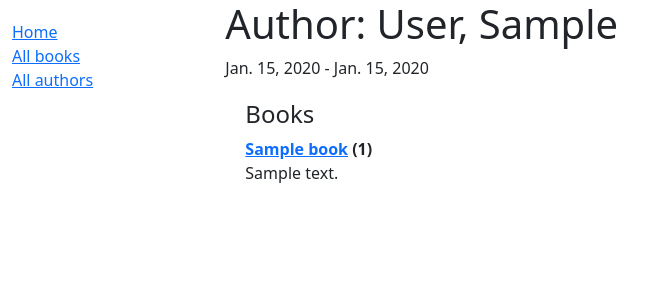
After one commit to Athamed/amd2, a Django app: page /polls/author/1 in a window 1280 px wide. The commit adds this page. Shown: the top 300 px of the page, without its empty margins (0-667 px from the left). Run offline with Django 4.2, Linux system fonts and the light colour scheme; tables that the repository leaves empty hold one stand-in row (values such as "Sample post").

Commit message:
Added authors view and started creating users

```diff
--- a/polls/models.py
+++ b/polls/models.py
@@ -43,8 +43,6 @@ class Book(models.Model):
         return ', '.join(genre.name for genre in self.genre.all()[:3])
 
     display_genre.short_description = 'Genre'
-
-
 
 
 class BookInstance(models.Model):
--- a/polls/templates/base_generic.html
+++ b/polls/templates/base_generic.html
@@ -17,7 +17,7 @@
         <ul class="sidebar-nav">
             <li><a href="{% url 'index' %}">Home</a></li>
             <li><a href="{% url 'books' %}">All books</a></li>
-            <li><a href="">All authors</a></li>
+            <li><a href="{% url 'authors' %}">All authors</a></li>
         </ul>
      {% endblock %}
       </div>
--- a/polls/templates/index.html
+++ b/polls/templates/index.html
@@ -11,4 +11,5 @@
     <li><strong>Copies available:</strong> {{ num_instances_available }}</li>
     <li><strong>Authors:</strong> {{ num_authors }}</li>
   </ul>
+    <p>You have visited this page {{ num_visits }} time{{ num_visits|pluralize }}.</p>
 {% endblock %}
--- /dev/null
+++ b/polls/templates/polls/author_detail.html
@@ -0,0 +1,19 @@
+{% extends "base_generic.html" %}
+
+{% block content %}
+
+<h1>Author: {{ author }} </h1>
+<p>{{author.date_of_birth}} - {% if author.date_of_death %}{{author.date_of_death}}{% endif %}</p>
+
+<div style="margin-left:20px;margin-top:20px">
+<h4>Books</h4>
+
+<dl>
+{% for book in author.book_set.all %}
+  <dt><a href="{% url 'book-detail' book.pk %}">{{book}}</a> ({{book.bookinstance_set.all.count}})</dt>
+  <dd>{{book.summary}}</dd>
+{% endfor %}
+</dl>
+
+</div>
+{% endblock %}
--- a/polls/urls.py
+++ b/polls/urls.py
@@ -11,4 +11,6 @@ urlpatterns = [
     path('', views.index, name='index'),
     path('books/', views.BookListView.as_view(), name='books'),
     path('book/<int:pk>', views.BookDetailView.as_view(), name='book-detail'),
+    path('authors/', views.AuthorListView.as_view(), name='authors'),
+    path('author/<int:pk>', views.AuthorDetailView.as_view(), name='author-detail'),
 ]
--- a/polls/views.py
+++ b/polls/views.py
@@ -20,14 +20,19 @@ def index(request):
     # The 'all()' is implied by default.
     num_authors = Author.objects.count()
 
+    # Number of visits to this view, as counted in the session variable.
+    num_visits = request.session.get('num_visits', 0)
+    request.session['num_visits'] = num_visits + 1
+
     context = {
         'num_books': num_books,
         'num_instances': num_instances,
         'num_instances_available': num_instances_available,
         'num_authors': num_authors,
+        'num_visits': num_visits,
     }
 
-    # Render the HTML template index.html with the data in the context variable
+    # Render the HTML template index.html with the data in the context variable.
     return render(request, 'index.html', context=context)
 
 
@@ -38,3 +43,14 @@ class BookListView(generic.ListView):
 
 class BookDetailView(generic.DetailView):
     model = Book
+
+
+class AuthorListView(generic.ListView):
+    """Generic class-based list view for a list of authors."""
+    model = Author
+    paginate_by = 10
+
+
+class AuthorDetailView(generic.DetailView):
+    """Generic class-based detail view for an author."""
+    model = Author
```
Also changed, not shown: polls/templates/polls/author_list.html (added, +25 -0 lines).
